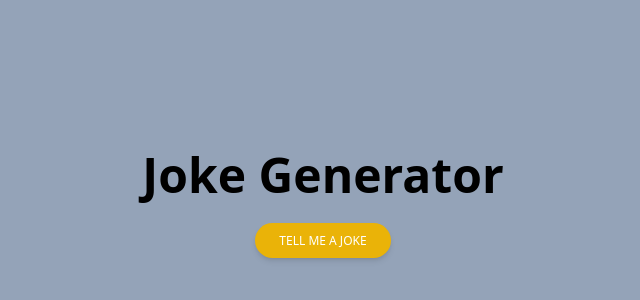
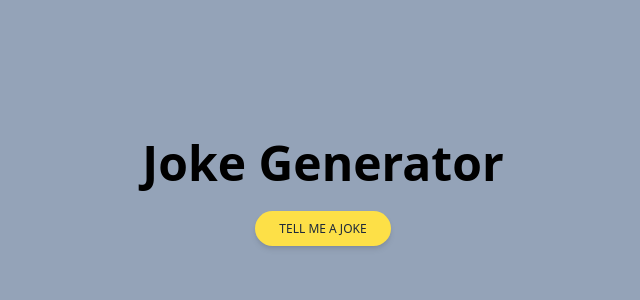
Before and after one commit to Victor-Guerrero-Devs/react-joke-generator, a React (Vite) app: page / in a window 1280 px wide. Shown: the part 196-496 px from the top of the page, without its empty margins (317-957 px from the left). Built offline with nearby package versions, Linux system fonts and the light colour scheme; the HTML template or start-up script is replaced by a standard one.

Commit message:
Pass data in between components

```diff
--- a/src/App.jsx
+++ b/src/App.jsx
@@ -2,13 +2,21 @@ import { useState } from 'react';
 
 import Title from './components/Title';
 import Button from './components/Button';
+import Joke from './components/Joke';
 
 function App() {
+  const [joke, setJoke] = useState('');
+
+  function addJoke(joke) {
+    console.log(joke);
+    setJoke(joke);
+  }
+
   return (
     <div className="flex flex-col h-screen gap-6 justify-center items-center bg-slate-400">
       <Title />
-      <Button />
-      {/* <p>{joke}</p> */}
+      <Button retrieveJoke={addJoke} />
+      <Joke displayJoke={joke} />
     </div>
   );
 }
--- a/src/components/Button.jsx
+++ b/src/components/Button.jsx
@@ -1,6 +1,6 @@
 import React from 'react';
 
-function Button() {
+function Button(props) {
   async function fetchJoke() {
     const url = 'https://icanhazdadjoke.com/';
     try {
@@ -11,7 +11,7 @@ function Button() {
         },
       });
       const data = await response.json();
-      console.log(data);
+      props.retrieveJoke(data.joke);
     } catch (error) {
       console.error(error);
     }
@@ -21,7 +21,7 @@ function Button() {
     <button
       type="button"
       onClick={fetchJoke}
-      className="inline-block px-6 py-2.5 bg-yellow-500 text-white font-medium text-xs leading-tight uppercase rounded-full shadow-md hover:bg-yellow-600 hover:shadow-lg focus:bg-yellow-600 focus:shadow-lg focus:outline-none focus:ring-0 active:bg-yellow-700 active:shadow-lg transition duration-150 ease-in-out"
+      className="inline-block px-6 py-2.5 bg-yellow-300 text-slate-800 font-medium text-xs leading-tight uppercase rounded-full shadow-md hover:bg-yellow-600 hover:shadow-lg focus:bg-yellow-600 focus:shadow-lg focus:outline-none focus:ring-0 active:bg-yellow-700 active:shadow-lg transition duration-150 ease-in-out"
     >
       Tell Me A Joke
     </button>
--- /dev/null
+++ b/src/components/Joke.jsx
@@ -0,0 +1,7 @@
+import React from 'react';
+
+function Joke(props) {
+  return <p className="px-4">{props.displayJoke}</p>;
+}
+
+export default Joke;
```
